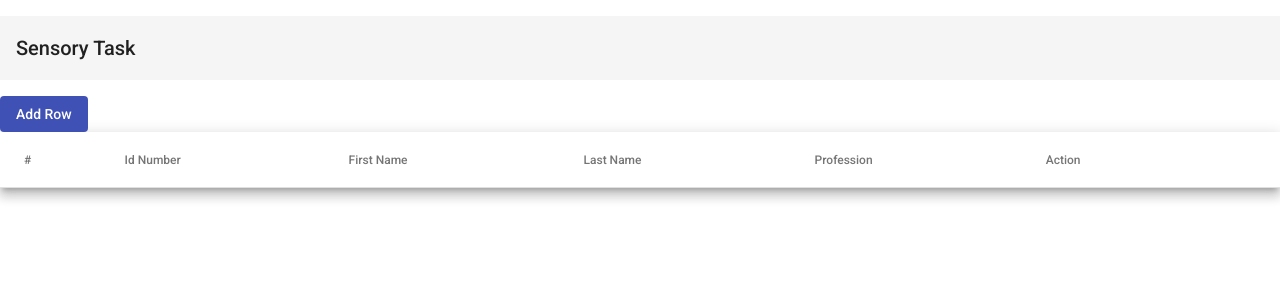
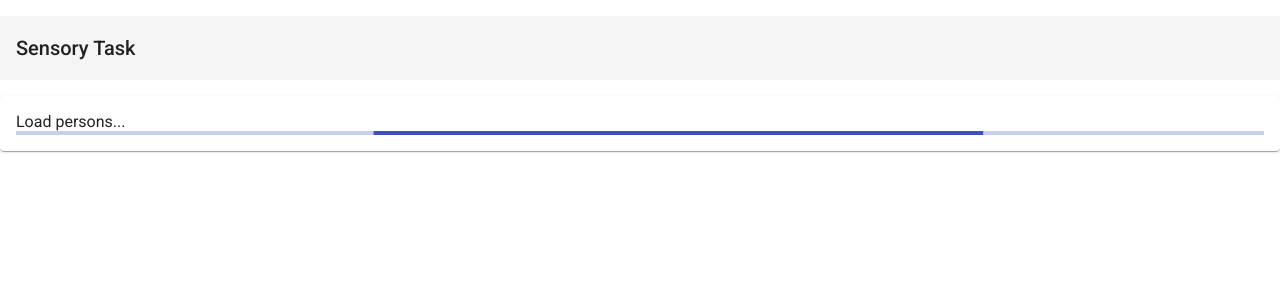
Before and after one commit to michalmalik27/SensoryTaskClient, an Angular app: page / in a window 1280 px wide. Shown: the top 300 px of the page. Built offline with nearby package versions, Linux system fonts and the light colour scheme; no server answers.

Commit message:
start ui-action-state

```diff
--- /dev/null
+++ b/src/app/actionState.ts
@@ -0,0 +1,11 @@
+export enum ActionStates {
+  INIT = 'init',
+  IN_PROCESS = 'inProcess',
+  IS_COMPLETED = 'isCompleted',
+  IS_FAILED = 'isFailed',
+};
+
+export interface ActionState{
+    action: ActionStates,
+    message: string
+}
--- a/src/app/components/persons/persons.component.html
+++ b/src/app/components/persons/persons.component.html
@@ -1,4 +1,5 @@
-<div class="container text-center" *ngIf="loaded">
+<ui-action-state [actionState]="loadState">
+<div class="container text-center">
   <button mat-button (click)="addPerson()" mat-flat-button color="primary">
     Add Row
   </button>
@@ -50,3 +51,4 @@
     <tr mat-row *matRowDef="let row; columns: displayedColumns"></tr>
   </table>
 </div>
+</ui-action-state>
--- a/src/app/components/persons/persons.component.ts
+++ b/src/app/components/persons/persons.component.ts
@@ -1,15 +1,10 @@
-import {
-  Component,
-  EventEmitter,
-  OnInit,
-  Output,
-  ViewChild,
-} from '@angular/core';
+import { Component, OnInit } from '@angular/core';
 import { MatDialog } from '@angular/material/dialog';
-import { MatTable, MatTableDataSource } from '@angular/material/table';
+import { MatTableDataSource } from '@angular/material/table';
 import { DataService } from 'src/app/services/data.service';
+import { PersonDialogComponent } from '../person-dialog/person-dialog.component';
 import Person from '../../models/person';
-import { PersonDialogComponent } from '../person-dialog/person-dialog.component';
+import { ActionState, ActionStates } from 'src/app/actionState';
 
 @Component({
   selector: 'app-persons',
@@ -18,9 +13,7 @@ import { PersonDialogComponent } from '../person-dialog/person-dialog.component'
 })
 export class PersonsComponent implements OnInit {
   constructor(private dataService: DataService, public dialog: MatDialog) {}
-  loaded: boolean = true;
-  @Output() selectedPeopleEvent = new EventEmitter<Person>();
-  clickedRows = new Set<Person>();
+  loadState!: ActionState;
 
   displayedColumns: string[] = [
     'personId',
@@ -30,19 +23,23 @@ export class PersonsComponent implements OnInit {
     'professionName',
     'action',
   ];
+
   dataSource: MatTableDataSource<Person> = new MatTableDataSource();
 
-  @ViewChild(MatTable, { static: true })
-  table!: MatTable<any>;
-
   ngOnInit() {
+    this.loadState = <ActionState>{action: ActionStates.INIT, message: ""};
     this.getPersons();
   }
 
   getPersons() {
+    this.loadState.action = ActionStates.IN_PROCESS;
+    this.loadState.message = "Load persons...";
+
     this.dataService.getPersons().subscribe((data) => {
       this.dataSource.data = data;
-      this.loaded = true;
+      this.loadState.action = ActionStates.IS_COMPLETED;
+      this.loadState.message = "";
+
     });
   }
 
--- /dev/null
+++ b/src/app/components/ui-action-state/ui-action-state.component.html
@@ -0,0 +1,13 @@
+
+<container-element [ngSwitch]="actionState.action">
+  <mat-card *ngSwitchCase="'inProcess'" color="primary">
+    {{ actionState.message }}
+    <mat-progress-bar mode="indeterminate"></mat-progress-bar>
+  </mat-card>
+  <mat-card *ngSwitchCase="'isCompleted'">
+    <ng-content></ng-content>
+  </mat-card>
+  <mat-card *ngSwitchCase="'isFailed'" color="warn">
+    Error: {{ actionState.message }}
+  </mat-card>
+</container-element>
```
Also changed, not shown: src/app/app.module.ts (+13 -4 lines), src/app/components/ui-action-state/ui-action-state.component.ts (added, +13 -0 lines), src/app/components/ui-action-state/ui-action-state.component.css (added), 1 other file (tests, documents, lock files or other folders).
